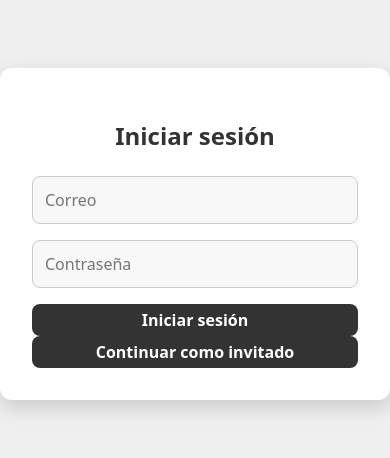
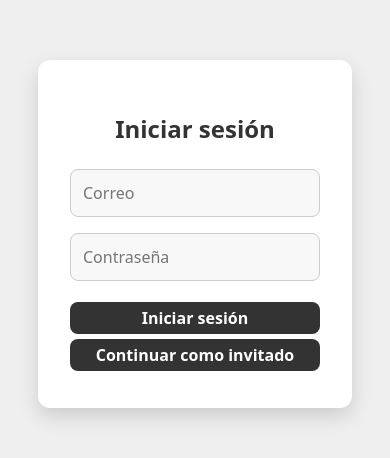
Before and after one commit to leonardox-lh/TiendaVirtual, a Vue app: page /login in a window 390 px wide. Shown: the part 188-646 px from the top of the page. Built offline with nearby package versions, Linux system fonts and the light colour scheme; no server answers; the database is empty.

Commit message:
fix: upload

```diff
--- a/src/components/login/access.vue
+++ b/src/components/login/access.vue
@@ -91,7 +91,7 @@ button {
 }
 
 button:hover {
-  background-color: #333; /* oscuro suave */
+  background-color: #333;
 }
 
 .error-text {
@@ -100,4 +100,13 @@ button:hover {
   font-weight: 500;
   font-size: 0.95rem;
 }
+
+@media (max-width: 600px) {
+  button {
+    margin: 5px 0 !important;
+  }
+  .card {
+    max-width: 250px;
+  }
+}
 </style>
```
